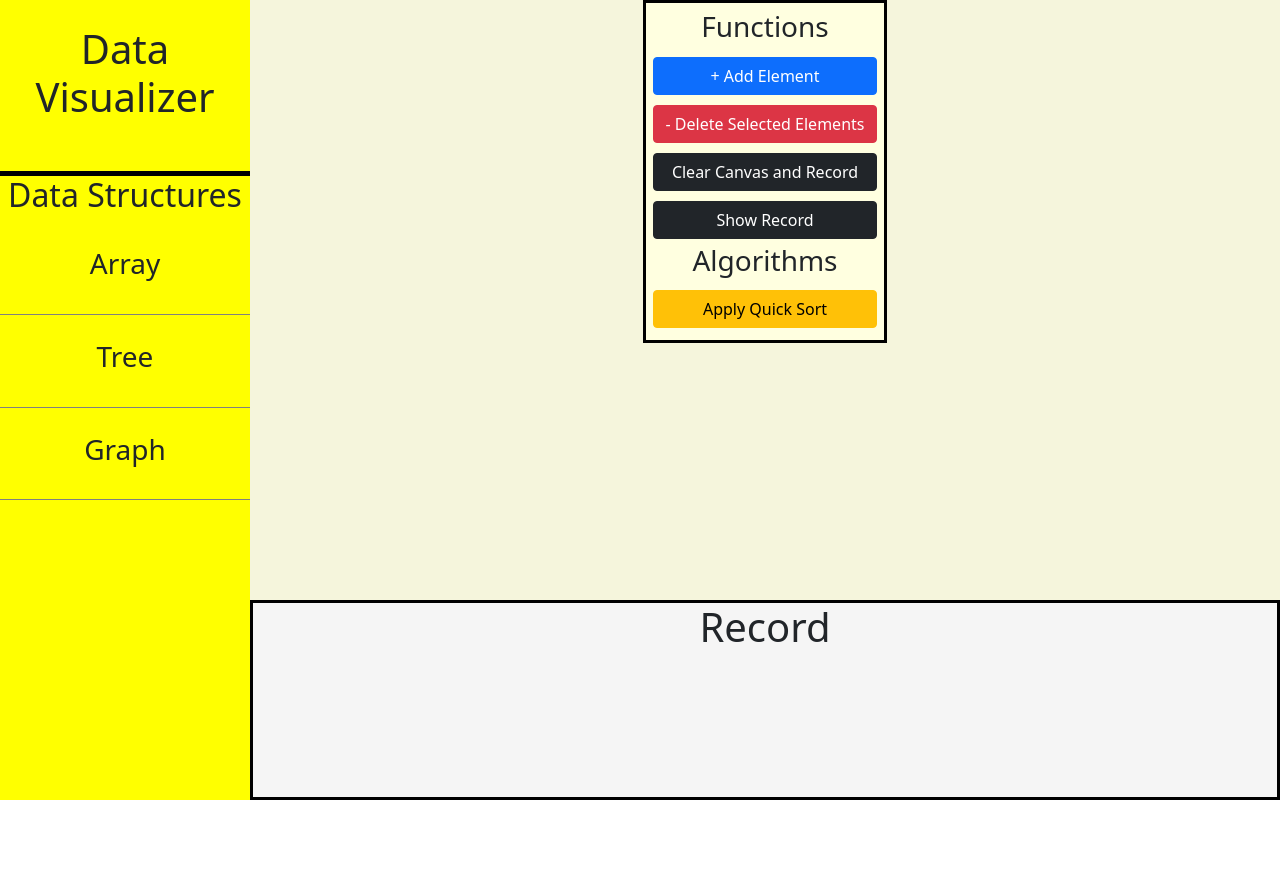
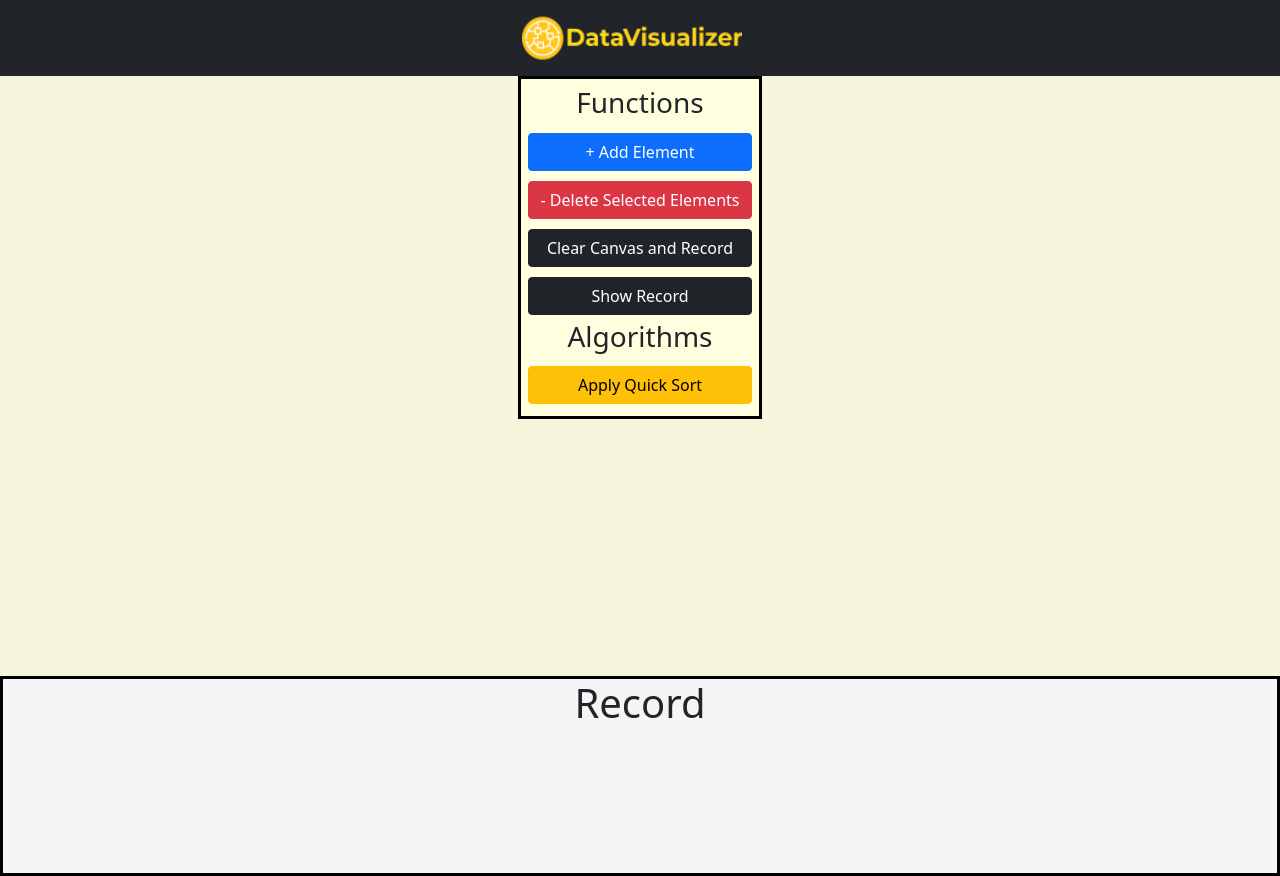
Before and after one commit to Calvin-Lu/data-visualizer, a React (Create React App) app: page / in a window 1280 px wide. Before the commit the page ends 800 px from the top, so only its background shows below. Built offline with nearby package versions, Linux system fonts and the light colour scheme.

Commit message:
Removed sidebar, added navigation bar

```diff
--- a/src/App.js
+++ b/src/App.js
@@ -1,7 +1,7 @@
 import React, {useState, useRef} from 'react'
-import Sidebar from './components/Sidebar'
 import Canvas from './components/Canvas'
 import Record from './components/Record'
+import Navigation from './components/Navigation'
 import './index.css'
 import 'bootstrap/dist/css/bootstrap.min.css'
 import { v4 as uuidv4 } from 'uuid'
@@ -144,7 +144,7 @@ function App() {
 
   return (
     <div className="App">
-      <Sidebar/>
+      <Navigation/>
       <Canvas
       elements={elements}
       selectElement={selectElement}
--- /dev/null
+++ b/src/components/Navigation.js
@@ -0,0 +1,26 @@
+import React from 'react'
+import 'bootstrap/dist/css/bootstrap.min.css'
+import {Navbar, Container} from 'react-bootstrap'
+import Logo from '../img/logo.png'
+
+const Navigation = () => {
+    return (
+        <>
+        <Navbar bg="dark" variant="dark">
+            <Container className="justify-content-center">
+            <Navbar.Brand href="#home">
+                <img
+                alt=""
+                src={Logo}
+                width="220"
+                height="50"
+                className="d-inline-block align-top justify-content-center"
+                />{' '}
+            </Navbar.Brand>
+            </Container>
+        </Navbar>
+        </>
+    )
+}
+
+export default Navigation
--- a/src/index.css
+++ b/src/index.css
@@ -12,7 +12,7 @@ code {
     monospace;
 }
 
-.sidebar {
+/* .sidebar {
   width:250px;
   min-height:100vh;
   text-align:center;
@@ -30,12 +30,11 @@ code {
   padding:25px 0 25px 0;
   cursor:pointer;
   border-bottom: 1px solid gray;
-}
+} */
 
 .canvas {
   background-color:beige;
   min-height:75vh;
-  margin-left:250px;
   display:flex;
   flex-wrap: wrap;
   justify-content:center;
@@ -69,7 +68,6 @@ code {
 .record {
   min-height:25vh;
   max-height:25vh;
-  margin-left:250px;
   background-color:whitesmoke;
   border:3px solid black;
   overflow-y:scroll;
```
Also changed, not shown: src/img/logo.png (added).
